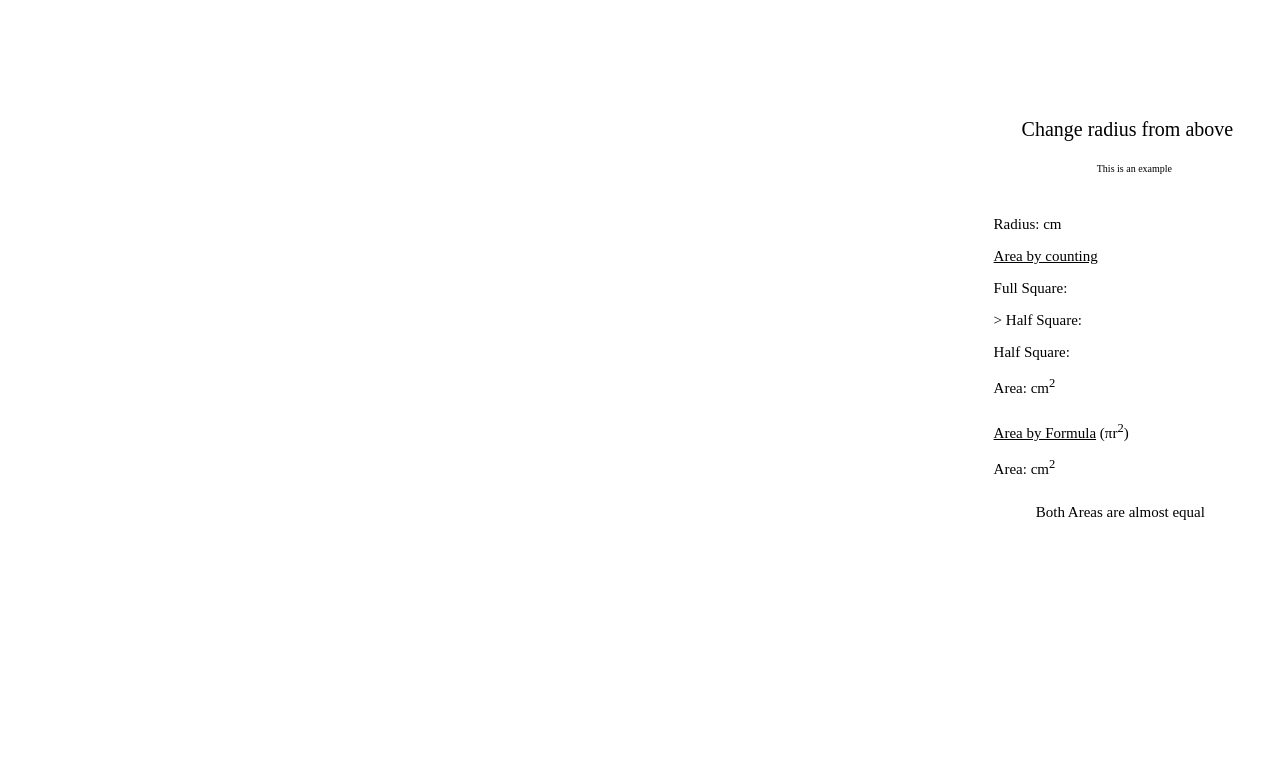
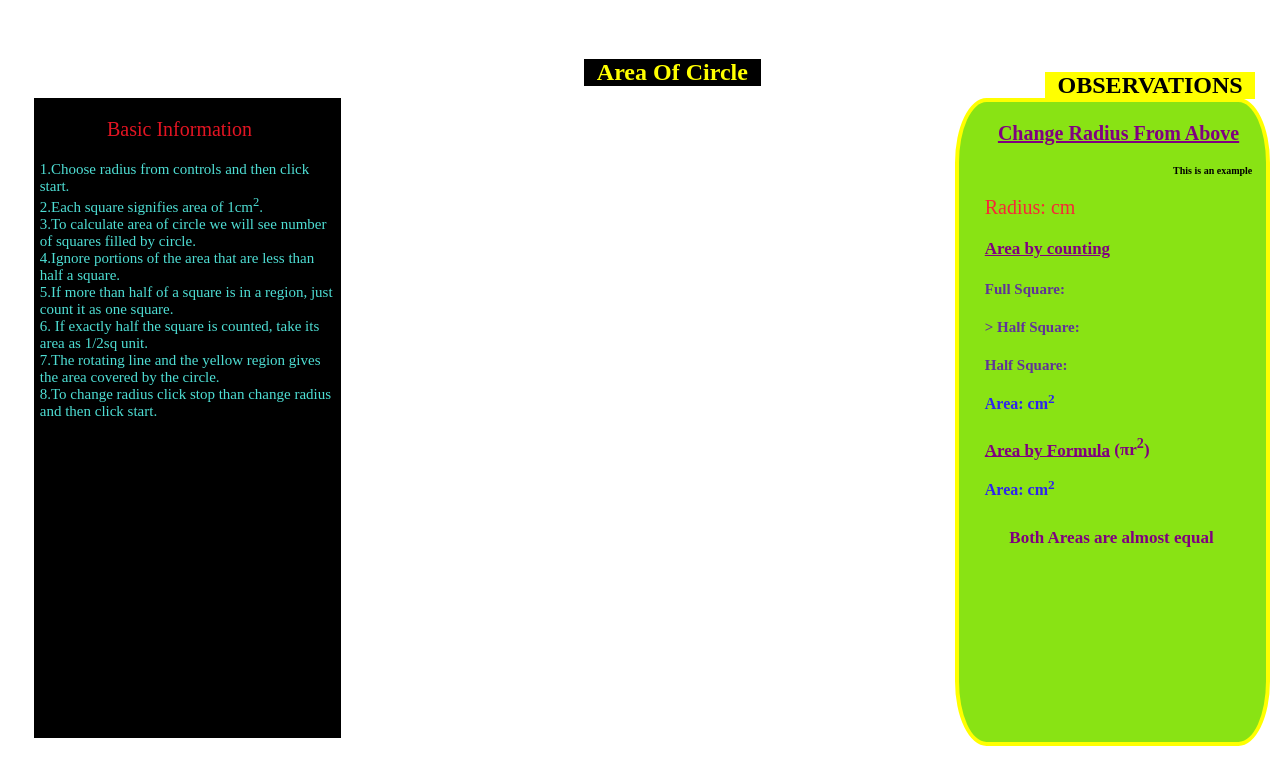
Before and after one commit to ystanwar/animation, a plain HTML site: page index.html in a window 1280 px wide. Drawn offline with nearby package versions, Linux system fonts and the light colour scheme; a script that the page names is missing.

Commit message:
FINAL COMMIT

```diff
--- a/experiment.js
+++ b/experiment.js
@@ -218,7 +218,7 @@ PIEhideControlElement();
 				cylinder.castShadow = true;
 				cylinder.receiveShadow = true;
 				PIEaddElement(cylinder);
-				PIEdragElement(cylinder);
+				//PIEdragElement(cylinder);
 				PIEsetCameraAspect(45);
 
 				curve = new THREE.EllipseCurve(
@@ -302,6 +302,7 @@ function resetExperiment()
 }
 function data(){
 	var r=radius;
+	document.getElementById("init").innerHTML = " ";
     if(r==0){
 		document.getElementById("ra").innerHTML = r;
 		document.getElementById("fsquare").innerHTML = 0;
@@ -313,6 +314,7 @@ function data(){
 
     }
 	else if(r==1){
+		document.getElementById("init").innerHTML = "This is an example";
 		document.getElementById("ra").innerHTML = r;
 		document.getElementById("fsquare").innerHTML = 0;
 		document.getElementById("ghsquare").innerHTML = 4;
--- a/index.html
+++ b/index.html
@@ -6,27 +6,18 @@
     <meta name="viewport" content="width=device-width, user-scalable=yes, , initial-scale=1">
 	<style>
 	#info{
-	position:absolute;
-	color:white;
-	top:30px;
-	margin-right=500px;
+	color:#4EDED4;
+	padding-left:2%;
 
 	}
-	.info1{
-	position:absolute;
-	margin-left:30px;
-	color:white;
-    border:2px solid yellow;
-	top:350px;
-	margin-left:80%;
-	}
-
 	.dim{
 	position:absolute;
 	height:80%;
 	width:22%;
 	margin-top:7%;
-	margin-left:75%;
+	margin-left:74%;
+	border:4px solid yellow;
+	border-radius:10%;
 
 	}
 	</style>
@@ -57,30 +48,36 @@
     <script src="experiment.js"></script>
 
 	<html>
-	<p id="info">1.Choose radius from controls and then click start<br>2.To change radius click stop than change radius<br> and then click start <br>3.Each square signifies area of 1cm<sup>2</sup>.<br>
-	4.To calculate area of circle we will see number<br>of squares filled by circle.
-	<br>5.Ignore portions of the area that are less than half<br> a square.
-	<br>6.If more than half of a square is in a region, just <br>count it as one square.
-	<br>7. If exactly half the square is counted, take its <br>area as 1/2sq unit.
-	<br>8.The rotating line and the yellow region gives the <br>area covered by the circle.
+	<div style="background-color:black;display:block;height:80%;width:24%;position:absolute;font-size:15px;margin-top:7%;margin-left:2%">
+	<p style="text-align:center;;font-size:20px;margin-left:-5%;color:#E31422" >Basic Information</p>
+	<p id="info">1.Choose radius from controls and then click start.<br>
+	2.Each square signifies area of 1cm<sup>2</sup>.<br>
+	3.To calculate area of circle we will see number of squares filled by circle.<br>
+	4.Ignore portions of the area that are less than half a square.<br>
+	5.If more than half of a square is in a region, just count it as one square.<br>
+	6. If exactly half the square is counted, take its area as 1/2sq unit.<br>
+	7.The rotating line and the yellow region gives the area covered by the circle.<br>
+	8.To change radius click stop than change radius and then click start.<br>
 	</p>
+	</div>
+	<h2 style="display:block;position:absolute;margin-top:4%;color:yellow;margin-left:45%;background-color:black;padding-left:1%;padding-right:1%">Area Of Circle</h2>
+	<h2 style="display:block;position:absolute;margin-top:5%;color:black;margin-left:81%;background-color:yellow;padding-left:1%;padding-right:1%">OBSERVATIONS</h2>
+	<div class="dim" style="display:block;background-color:#89E314;font-size:15px;padding-left:2%;color:white">
+	<p style="text-align:center;;font-size:20px;margin-left:-5%;color:purple;font-weight:bold" ><u>Change Radius From Above</u></p>
+	<p id="init" style="text-align:right;padding-right:5%;padding-top:0%;font-size:10px;color:black;font-weight:bold">This is an example</p>
 
-	<div class="dim" style="display:block;background-color:white;font-size:15px;padding-left:2%;">
-	<p style="text-align:center;;font-size:20px;margin-left:-5%;" >Change radius from above</p>
-	<p style="text-align:center;margin-left:0%;padding-top:1%;font-size:10px">This is an example</p>
-	<br>
-	<p> Radius: <span id="ra"></span>cm</p>
-	<p style="text-align:left;padding-left:-2%;font-style:bold"> <u>Area by counting</u></p>
-	<p> Full Square: <span id="fsquare"></span></p>
-	<p> > Half Square: <span id="ghsquare"></span></p>
-	<p> Half Square: <span id="hsquare"></span></p>
-	<p> Area: <span id="areaC"></span> cm<sup>2</sup></p>
+	<p style="font-size:20px;color:#F72838"> Radius: <span id="ra"></span>cm</p>
+	<p style="text-align:left;padding-left:-2%;color:purple;font-weight:bold;font-size:17px"> <u>Area by counting</u></p>
+	<p style="color:#5F3499;font-weight:bold"> Full Square: <span id="fsquare" style="font-size:20px;color:#F72838"></span></p>
+	<p style="color:#5F3499;font-weight:bold"> > Half Square: <span id="ghsquare"  style="font-size:20px;color:#F72838"></span></p>
+	<p style="color:#5F3499;font-weight:bold"> Half Square: <span id="hsquare"  style="font-size:20px;;color:#F72838"></span></p>
+	<p style="color:#2E24F0;font-weight:bold;font-size:16px"> Area: <span id="areaC" ></span> cm<sup>2</sup></p>
 
-	<p style="text-align:left;padding-left:-2%;font-style:bold;padding-top:3%"> <u>Area by Formula</u><span> (&pi;r<sup>2</sup>)</span></p>
-	<p> Area: <span id="areaF"></span> cm<sup>2</sup></p>
+	<p style="text-align:left;padding-left:-2%;color:purple;font-weight:bold;padding-top:2%;font-size:17px"> <u>Area by Formula</u><span> (&pi;r<sup>2</sup>)</span></p>
+	<p style="color:#2E24F0;font-weight:bold;font-size:16px"> Area: <span id="areaF" ></span> cm<sup>2</sup></p>
 
-	<p style="text-align:center;margin-left:-10%;padding-top:4%">Both Areas are almost equal</p>
-	<p id="res" style="text-align:center;margin-left:-10%;"> </p>
+	<p style="text-align:center;margin-left:-10%;padding-top:4%;color:purple;font-weight:bold;font-size:17px">Both Areas are almost equal</p>
+	<p id="res" style="text-align:center;margin-left:-10%;font-size:20px;color:#F72838"> </p>
 	</div>
 	</html>
 </body>
```
